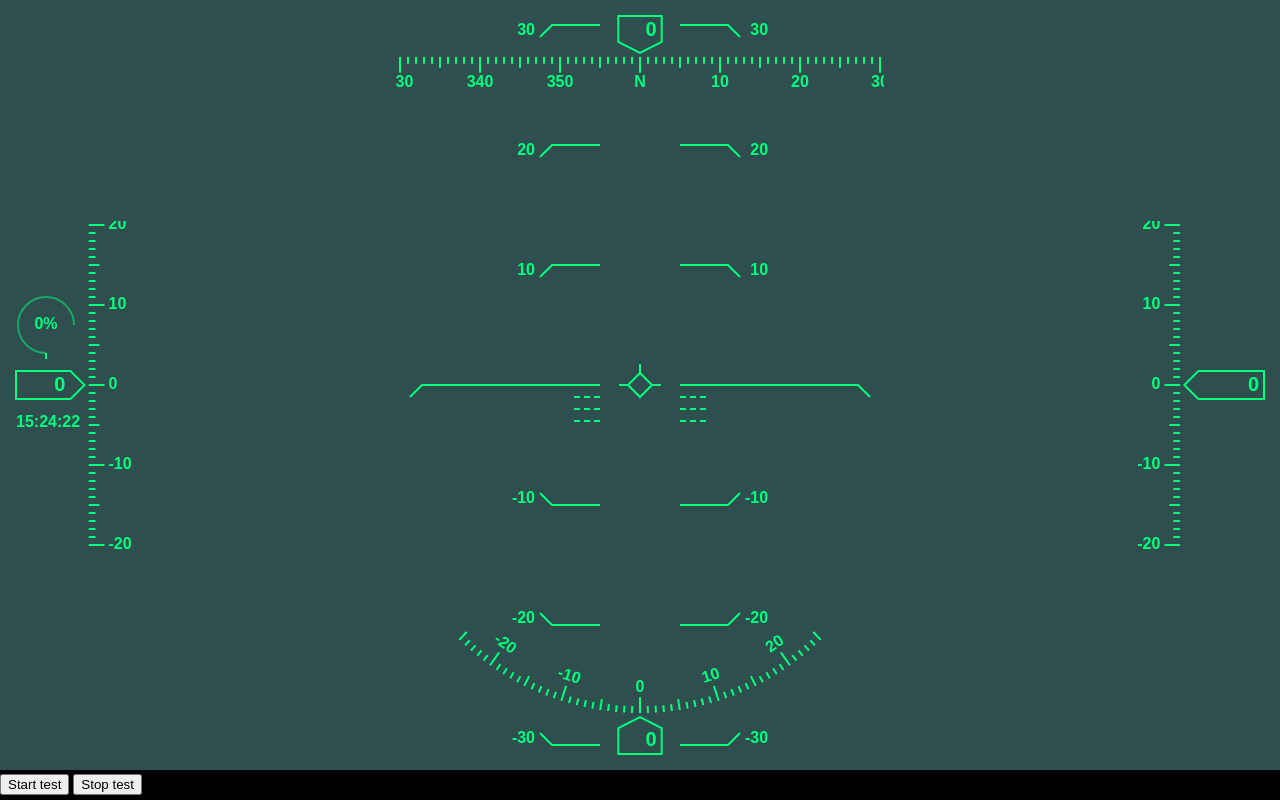
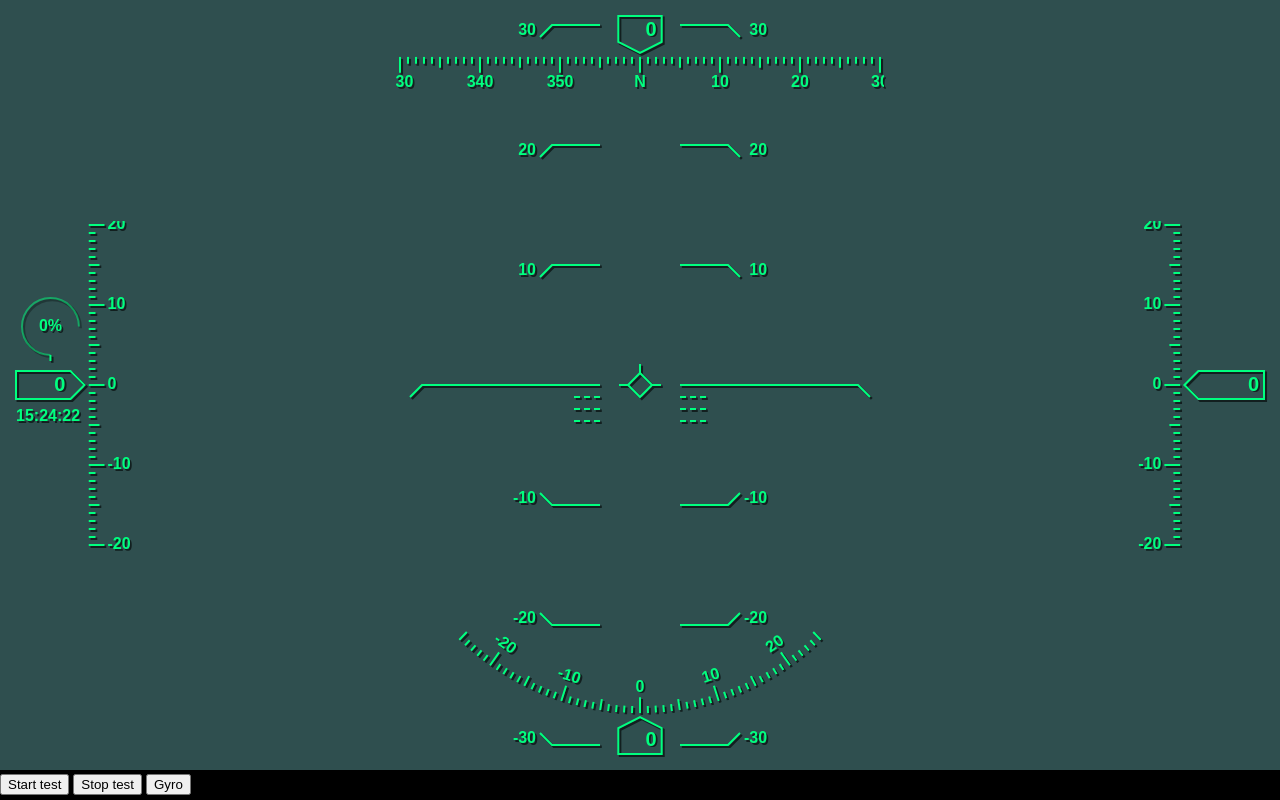
Before and after one commit to SB3NDER/simple-hud, a plain HTML site: page index.html in a window 1280 px wide. Drawn offline with Linux system fonts and the light colour scheme.

Commit message:
optimization, shadow, gyro
performance optimization.

added:
gyroscope test to the example page,
shadow, font scale setting.

Refactor:
class fields to class objects.

```diff
--- a/hud.js
+++ b/hud.js
@@ -5,37 +5,61 @@ class HUD {
 		this.canvas = node;
 		this.ctx = this.canvas.getContext('2d');
 
+		this.running = false;
+
+		// default sizes
 		this.canvas.width = 1280;
 		this.canvas.height = 720;
 
-		this.flightPitch = 0;
-		this.flightHeading = 0;
+		this.data = {
+			pitch: 0,
+			roll: 0,
+			heading: 0,
+			flight: {
+				pitch: 0,
+				heading: 0,
+			},
+			speed: 0,
+			altitude: 0,
+			throtle: 0,
+		};
 
-		this.pitch = 0;
-		this.roll = 0;
-		this.heading = 0;
+		this.settings = {
+			pixelPerDeg: null, // pixel per degree
+			pixelPerRad: null, // pixels per radiant
+			set setPixelPerDeg(val) {
+				this.pixelPerDeg = val;
+				this.pixelPerRad = val * (180 / Math.PI);
+			},
+			set setPixelPerRad(val) {
+				this.pixelPerRad = val;
+				this.pixelPerDeg = val * (Math.PI / 180);
+			},
+			uncagedMode: false, // align pitch ladders to flight path
+			exactRollRadius: false,
+			timezone: undefined, // default local time, ex. 'America/Los_Angeles' or 'Asia/Tokyo'
+		};
 
-		this.speed = 0;
-		this.altitude = 0;
+		// set both the degree and radiant variant
+		this.settings.setPixelPerDeg = 12;
 
-		this.throtle = 0;
-
-		this.pixelPerDegree = 12;
-		this.uncagedMode = false; // align pitch ladders to flight path
-		this.exactRollRadius = false;
-
-		this.timezone = undefined; // default local time, ex. 'America/Los_Angeles' or 'Asia/Tokyo'
-
-		this.lineWidth = 2;
-		this.color = 'rgba(0, 255, 127, 1)';
-
-		// font
-		this.fontStyle = 'normal';
-		this.fontVariant = 'normal';
-		this.fontWeight = 'bold';
-		this.fontFamily = 'Arial';
-
-		this.running = false;
+		this.style = {
+			lineWidth: 2,
+			color: 'rgba(0, 255, 127, 1)',
+			font: {
+				style: 'normal',
+				variant: 'normal',
+				weight: 'bold',
+				family: 'Arial',
+				scale: 1,
+			},
+			hasShadow: true,
+			shadow: {
+				lineWidth: 2.5,
+				color: 'rgba(0, 0, 0, 0.6)',
+				offset: 1.8,
+			},
+		};
 	}
 
 	start() {
@@ -50,88 +74,109 @@ class HUD {
 	}
 
 	draw = () => {
-		this.canvas.width = this.canvas.clientWidth; // clear canvas
+		if (
+			this.canvas.width == this.canvas.clientWidth &&
+			this.canvas.height == this.canvas.clientHeight
+		) {
+			// no size changes
+
+			// clear canvas
+			this.ctx.clearRect(0, 0, this.canvas.width, this.canvas.height); // faster?
+		} else {
+			// clear and resize the canvas
+			this.canvas.width = this.canvas.clientWidth;
 			this.canvas.height = this.canvas.clientHeight;
+		}
 
 		if (!this.running) {
 			return;
 		}
 
-		this.ctx.lineWidth = this.lineWidth;
-		this.ctx.strokeStyle = this.color;
-		this.ctx.fillStyle = this.color;
-
-		//this.ctx.clearRect(0, 0, this.canvas.width, this.canvas.height); // clear canvas
+		//set the attributes
+		this.ctx.lineWidth = this.style.lineWidth;
+		this.ctx.strokeStyle = this.style.color;
+		this.ctx.fillStyle = this.style.color;
 
 		// dynamic ui
 
-		this.ctx.save();
 		this.ctx.translate(this.canvas.width / 2, this.canvas.height / 2); // center coordinate
-		var pixelPerRad = this.pixelPerDegree * (180 / Math.PI); // pixels per radiant
 
 		// flight path
+		this.drawWithShadow(() => {
 			this.drawFlightPath(
-			this.flightHeading * pixelPerRad,
-			-(this.flightPitch * pixelPerRad)
+				this.data.flight.heading * this.settings.pixelPerRad,
+				-(this.data.flight.pitch * this.settings.pixelPerRad)
 			);
+		});
 
 		// pitch
 
-		if (this.uncagedMode) {
+		if (this.settings.uncagedMode) {
 			// align pitch ladders to flight path
 			this.ctx.translate(
-				pixelPerRad *
-					(this.flightHeading - this.flightPitch * Math.tan(this.roll)),
+				this.settings.pixelPerRad *
+					(this.data.flight.heading -
+						this.data.flight.pitch * Math.tan(this.data.roll)),
 				0
 			);
 		}
 
-		this.ctx.rotate(this.roll); // ladders roll transformation
-		this.ctx.translate(0, this.pitch * pixelPerRad); // ladders pitch transformation
+		// ladders
+		this.drawWithShadow(() => {
+			this.ctx.rotate(this.data.roll); // ladders roll transformation
+			this.ctx.translate(0, this.data.pitch * this.settings.pixelPerRad); // ladders pitch transformation
 
 			this.drawHorizonLadder(0, 0); // artificial horizon ladder
 
 			var pitchDegStep = 10;
 
 			// top ladders
-		for (let deg = pitchDegStep; deg < 90 && deg > -90; deg += pitchDegStep) {
-			this.drawPitchLadder(0, -(deg * this.pixelPerDegree), deg);
+			for (let deg = pitchDegStep; deg <= 90; deg += pitchDegStep) {
+				this.drawPitchLadder(0, -(deg * this.settings.pixelPerDeg), deg);
 			}
 
 			// bottom ladders
-		for (let deg = -pitchDegStep; deg > -90; deg -= pitchDegStep) {
-			this.drawPitchLadder(0, -(deg * this.pixelPerDegree), deg);
+			for (let deg = -pitchDegStep; deg >= -90; deg -= pitchDegStep) {
+				this.drawPitchLadder(0, -(deg * this.settings.pixelPerDeg), deg);
 			}
-		this.ctx.restore();
+		});
+		this.ctx.setTransform(1, 0, 0, 1, 0, 0); // reset trasformation
 
 		// fixed ui
 
 		var border = 16;
 
 		// speed
+		this.drawWithShadow(() => {
 			this.drawVerticalScale(
 				border,
 				this.canvas.height / 2,
-			this.speed,
+				this.data.speed,
 				'9999',
 				41,
 				false
 			);
+		});
 
 		// altitude
+		this.drawWithShadow(() => {
 			this.drawVerticalScale(
 				this.canvas.width - border,
 				this.canvas.height / 2,
-			this.altitude,
+				this.data.altitude,
 				'99999',
 				41,
 				true
 			);
+		});
 
 		// heading
+		this.drawWithShadow(() => {
 			this.drawHeading(this.canvas.width / 2, border, 61, false);
+		});
 
 		// roll
+		this.drawWithShadow(() => {
 			this.drawRoll(
 				this.canvas.width / 2,
 				this.canvas.height - border,
@@ -139,31 +184,61 @@ class HUD {
 				260,
 				true
 			);
+		});
+
+		// others
+		this.drawWithShadow(() => {
+			// hard coded from drawVerticalScale()
+			var yDif = 20 * this.style.font.scale + 4;
 
 			// throtle
-		this.drawThrotle(border + 30, this.canvas.height / 2 - 60);
+			this.drawThrotle(border, this.canvas.height / 2 - yDif);
 
 			// time
-		this.drawTime(border, this.canvas.height / 2 + 30);
+			this.drawTime(border, this.canvas.height / 2 + yDif);
+		});
 
 		requestAnimationFrame(this.draw);
 	};
 
-	setFont(size) {
+	setFont(size, unit) {
 		this.ctx.font =
-			this.fontStyle +
+			this.style.font.style +
 			' ' +
-			this.fontVariant +
+			this.style.font.variant +
 			' ' +
-			this.fontWeight +
+			this.style.font.weight +
 			' ' +
 			size +
+			unit +
 			' ' +
-			this.fontFamily;
+			this.style.font.family;
+	}
+
+	setFontScale(size, unit) {
+		size *= this.style.font.scale;
+		this.setFont(size, unit);
+	}
+
+	drawWithShadow(drawCall) {
+		if (this.style.hasShadow) {
+			this.ctx.save();
+
+			// set attributes
+			this.ctx.lineWidth = this.style.shadow.lineWidth;
+			this.ctx.strokeStyle = this.style.shadow.color;
+			this.ctx.fillStyle = this.style.shadow.color;
+
+			this.ctx.translate(this.style.shadow.offset, this.style.shadow.offset);
+			drawCall();
+
+			this.ctx.restore();
+		}
+
+		drawCall();
 	}
 
 	drawFlightPath(x, y) {
-		this.ctx.save();
 		this.ctx.translate(x, y);
 
 		var r = 12;
@@ -193,106 +268,100 @@ class HUD {
 
 		this.ctx.stroke();
 
-		this.ctx.restore();
+		this.ctx.translate(-x, -y);
 	}
 
 	drawHorizonLadder(x, y) {
-		this.ctx.save();
 		this.ctx.translate(x, y);
 
 		var length = 460; // total length
 		var space = 80; // space betweens
 		var q = 12;
 
+		this.ctx.beginPath();
+
 		// right
-		this.ctx.beginPath();
 		this.ctx.moveTo(space / 2, 0);
 		this.ctx.lineTo(length / 2 - q, 0);
 		this.ctx.lineTo(length / 2, q);
-		this.ctx.stroke();
 
 		// left
-		this.ctx.beginPath();
 		this.ctx.moveTo(-space / 2, 0);
 		this.ctx.lineTo(-(length / 2 - q), 0);
 		this.ctx.lineTo(-length / 2, q);
+
 		this.ctx.stroke();
 
 		// -1, -2 and -3 degrees pitch
-		this.ctx.save();
 
 		this.ctx.setLineDash([6, 4]);
 
 		var length = 26;
 
+		this.ctx.beginPath();
 		for (let i = 0; i < 3; i++) {
-			this.ctx.translate(0, this.pixelPerDegree);
+			this.ctx.translate(0, this.settings.pixelPerDeg);
 
 			// right
-			this.ctx.beginPath();
 			this.ctx.moveTo(space / 2, 0);
 			this.ctx.lineTo(space / 2 + length, 0);
+
+			// left
+			this.ctx.moveTo(-space / 2, y);
+			this.ctx.lineTo(-(space / 2 + length), 0);
+		}
 		this.ctx.stroke();
 
-			// left
-			this.ctx.beginPath();
-			this.ctx.moveTo(-space / 2, 0);
-			this.ctx.lineTo(-(space / 2 + length), 0);
-			this.ctx.stroke();
-		}
-		this.ctx.restore();
-
-		this.ctx.restore();
+		this.ctx.setLineDash([]);
+		this.ctx.translate(-x, -y - 3 * this.settings.pixelPerDeg);
 	}
 
-	drawPitchLadder(x, y, angle) {
-		this.ctx.save();
+	drawPitchLadder(x, y, value) {
 		this.ctx.translate(x, y);
 
 		var length = 200; // total length
 		var space = 80; // space betweens
 		var q = 12;
 
+		this.ctx.beginPath();
+
 		// right ladder
-		this.ctx.beginPath();
 		this.ctx.moveTo(space / 2, 0);
 		this.ctx.lineTo(length / 2 - q, 0);
-		this.ctx.lineTo(length / 2, angle > 0 ? q : -q);
+		this.ctx.lineTo(length / 2, value > 0 ? q : -q);
+
+		// left ladder
+		this.ctx.moveTo(-space / 2, 0);
+		this.ctx.lineTo(-(length / 2 - q), 0);
+		this.ctx.lineTo(-length / 2, value > 0 ? q : -q);
+
 		this.ctx.stroke();
 
-		// left ladder
-		this.ctx.beginPath();
-		this.ctx.moveTo(-space / 2, 0);
-		this.ctx.lineTo(-(length / 2 - q), 0);
-		this.ctx.lineTo(-length / 2, angle > 0 ? q : -q);
-		this.ctx.stroke();
+		this.setFontScale(16, 'px');
+		this.ctx.textAlign = 'right';
+		this.ctx.textBaseline = 'middle';
+
+		var textBorder = 4;
+		var textWidth = this.ctx.measureText('-90').width;
 
 		// right text
-		this.setFont('16px');
-
-		var textBorder = 5;
-		var textWidth = this.ctx.measureText('-90').width;
-
-		this.ctx.textAlign = 'right';
-		this.ctx.textBaseline = 'middle';
 		this.ctx.fillText(
-			angle,
+			value,
 			length / 2 + textBorder + textWidth,
-			angle > 0 ? q / 2 : -q / 2
+			value > 0 ? q / 2 : -q / 2
 		);
 
 		// left text
-		this.ctx.textBaseline = 'middle';
 		this.ctx.fillText(
-			angle,
+			value,
 			-(length / 2 + textBorder),
-			angle > 0 ? q / 2 : -q / 2
+			value > 0 ? q / 2 : -q / 2
 		);
 
-		this.ctx.restore();
+		this.ctx.translate(-x, -y);
 	}
 
-	drawVerticalScale(x, y, value, placeHolder, stepRange = 41, right = false) {
+	drawVerticalScale(x, y, value, exampleValue, stepRange, right) {
 		this.ctx.save();
 		this.ctx.translate(x, y);
 
@@ -302,12 +371,12 @@ class HUD {
 		}
 
 		// value indicator
-		var fontSize = 20;
-		this.setFont(fontSize + 'px');
+		var fontSize = 20 * this.style.font.scale;
+		this.setFont(fontSize, 'px');
 
 		var textSideBorder = 5;
 		var textTopBorder = 4;
-		var textWidth = this.ctx.measureText(placeHolder).width;
+		var textWidth = this.ctx.measureText(exampleValue).width;
 
 		var height = fontSize + 2 * textTopBorder;
 		var length = textSideBorder * 2 + textWidth + height / 2; // total length
@@ -332,29 +401,28 @@ class HUD {
 		);
 
 		// scale |----I----|----I----|----I----|
-		fontSize = 16;
-		this.setFont(fontSize + 'px');
-		var textBorder = 4;
+		fontSize = 16 * this.style.font.scale;
+		this.setFont(fontSize, 'px');
+		var textBorder = 3;
 
-		var border = 3;
+		var border = 4;
 
 		var stepWidth = 8;
 		var stepLength = [16, 11, 7];
 
-		this.ctx.textAlign = right ? 'right' : 'left';
-		this.ctx.textBaseline = 'middle';
+		if (!right) this.ctx.textAlign = 'left';
 
-		this.ctx.translate(
-			mf * (length + Math.ceil(this.lineWidth / 2) + border),
-			0
-		); // border
+		// space from value indicator
+		this.ctx.translate(mf * (length + border), 0);
 
+		// visible step range clip
 		this.ctx.rect(
 			0,
 			-((stepRange * stepWidth) / 2),
-			mf * 100,
+			// prettier-ignore
+			mf * (stepLength[0] + 2 * textBorder + this.ctx.measureText(exampleValue + '9').width), // (step + 2*textBorder + textWidth)
 			stepRange * stepWidth
-		); // visible step range clip
+		);
 		this.ctx.clip();
 
 		var stepMargin = 5; // top and bottom extra steps
@@ -364,12 +432,12 @@ class HUD {
 
 		this.ctx.translate(0, (stepZeroOffset + stepOffset) * stepWidth); // translate to start position
 
+		this.ctx.beginPath();
 		for (
 			let i = -stepZeroOffset + stepValueOffset;
 			i < stepZeroOffset + stepValueOffset;
 			i++
 		) {
-			this.ctx.beginPath();
 			this.ctx.moveTo(0, 0);
 			switch (Math.abs(i) % 10) {
 				case 0:
@@ -388,15 +456,15 @@ class HUD {
 					this.ctx.lineTo(mf * stepLength[2], 0);
 					break;
 			}
-			this.ctx.stroke();
 
 			this.ctx.translate(0, -stepWidth);
 		}
+		this.ctx.stroke();
 
 		this.ctx.restore();
 	}
 
-	drawHeading(x, y, stepRange = 41, bottom = false) {
+	drawHeading(x, y, stepRange, bottom) {
 		this.ctx.save();
 		this.ctx.translate(x, y);
 
@@ -406,10 +474,10 @@ class HUD {
 		}
 
 		// value indicator
-		var value = this.heading * (180 / Math.PI);
+		var value = this.data.heading * (180 / Math.PI);
 
-		var fontSize = 20;
-		this.setFont(fontSize + 'px');
+		var fontSize = 20 * this.style.font.scale;
+		this.setFont(fontSize, 'px');
 
 		var textSideBorder = 5;
 		var textTopBorder = 4;
@@ -438,26 +506,26 @@ class HUD {
 		);
 
 		// scale |----I----|----N----|----I----|
-		fontSize = 16;
-		this.setFont(fontSize + 'px');
-		var textBorder = 4;
+		fontSize = 16 * this.style.font.scale;
+		this.setFont(fontSize, 'px');
+		var textBorder = 2;
 
-		var border = 3;
+		var border = 4;
 
 		var stepWidth = 8;
 		var stepLength = [16, 11, 7];
 
 		this.ctx.textAlign = 'center';
-		this.ctx.textBaseline = 'middle';
 
-		this.ctx.translate(0, mf * (height + textBorder)); // border
+		// space from value indicator
+		this.ctx.translate(0, mf * (height + border));
 
 		// visible step range clips
 		this.ctx.rect(
 			(-stepRange * stepWidth) / 2,
 			0,
 			stepWidth * stepRange,
-			mf * 100
+			mf * (stepLength[0] + 2 * textBorder + fontSize)
 		);
 		this.ctx.clip();
 
@@ -468,6 +536,7 @@ class HUD {
 
 		this.ctx.translate(-(stepZeroOffset + stepOffset) * stepWidth, 0); // translate to start position
 
+		this.ctx.beginPath();
 		for (
 			let i = -stepZeroOffset + stepValueOffset;
 			i < stepZeroOffset + stepValueOffset;
@@ -475,7 +544,6 @@ class HUD {
 		) {
 			let posI = Math.abs(i);
 
-			this.ctx.beginPath();
 			this.ctx.moveTo(0, 0);
 			switch (
 				posI % 10 // steps
@@ -492,7 +560,6 @@ class HUD {
 					this.ctx.lineTo(0, mf * stepLength[2]);
 					break;
 			}
-			this.ctx.stroke();
 
 			if (posI % 90 == 0 || posI % 45 == 0 || posI % 10 == 0) {
 				switch (
@@ -542,17 +609,18 @@ class HUD {
 				this.ctx.fillText(
 					text,
 					0,
-					mf * (stepLength[0] + (textBorder + fontSize) / 2)
+					mf * (stepLength[0] + textBorder + fontSize / 2)
 				);
 			}
 
 			this.ctx.translate(stepWidth, 0);
 		}
+		this.ctx.stroke();
 
 		this.ctx.restore();
 	}
 
-	drawRoll(x, y, stepRange = 41, radius = 240, bottom = true) {
+	drawRoll(x, y, stepRange, radius, bottom) {
 		this.ctx.save();
 		this.ctx.translate(x, y);
 
@@ -562,10 +630,10 @@ class HUD {
 		}
 
 		// value indicator
-		var value = this.roll * (180 / Math.PI);
+		var value = this.data.roll * (180 / Math.PI);
 
-		var fontSize = 20;
-		this.setFont(fontSize + 'px');
+		var fontSize = 20 * this.style.font.scale;
+		this.setFont(fontSize, 'px');
 
 		var textSideBorder = 5;
 		var textTopBorder = 4;
@@ -594,26 +662,26 @@ class HUD {
 		);
 
 		// scale | _.i---|-''I''-|---i._ |
-		fontSize = 16;
-		this.setFont(fontSize + 'px');
-		var textBorder = 4;
+		fontSize = 16 * this.style.font.scale;
+		this.setFont(fontSize, 'px');
+		var textBorder = 2;
 
-		var border = 3;
+		var border = 4;
 
 		var stepWidth = 8;
 		var stepLength = [16, 11, 7];
 
 		this.ctx.textAlign = 'center';
-		this.ctx.textBaseline = 'middle';
 
-		this.ctx.translate(0, mf * (height + textBorder)); // border
+		// space from value indicator
+		this.ctx.translate(0, mf * (height + border));
 
-		if (this.exactRollRadius) {
+		if (this.settings.exactRollRadius) {
 			// exact dynamic radius (half canvas - border - value indicator)
 			radius =
 				this.canvas.height / 2 -
 				(bottom ? this.canvas.height - y : y) -
-				(height + textBorder);
+				(height + border);
 		}
 
 		if (radius < 0) {
@@ -643,18 +711,17 @@ class HUD {
 		var stepValueOffset = Math.floor(value); // 35.5 -> 35
 		var stepOffset = value - stepValueOffset; // 35.5 -> 0.5
 
+		this.ctx.beginPath();
 		for (
 			let i = -stepZeroOffset + stepValueOffset;
 			i < stepZeroOffset + stepValueOffset;
 			i++
 		) {
-			this.ctx.save();
 			this.ctx.rotate(
 				(mf * -(stepValueOffset - i + stepOffset) * stepWidth) / radius
 			);
 			this.ctx.translate(0, mf * -radius); // bottom of steps
 
-			this.ctx.beginPath();
 			this.ctx.moveTo(0, 0);
 			switch (
 				Math.abs(i) % 10 // steps
@@ -673,7 +740,7 @@ class HUD {
 					this.ctx.fillText(
 						text,
 						0,
-						mf * (stepLength[0] + (textBorder + fontSize) / 2)
+						mf * (stepLength[0] + textBorder + fontSize / 2)
 					);
 					break;
 
@@ -685,50 +752,59 @@ class HUD {
 					this.ctx.lineTo(0, mf * stepLength[2]);
 					break;
 			}
+
+			this.ctx.translate(0, mf * radius); // center of rotation
+			this.ctx.rotate(
+				(mf * (stepValueOffset - i + stepOffset) * stepWidth) / radius
+			);
+		}
 		this.ctx.stroke();
 
 		this.ctx.restore();
 	}
 
-		this.ctx.restore();
-	}
-
 	drawThrotle(x, y) {
-		this.ctx.save();
-		this.ctx.translate(x, y);
-
-		this.setFont('16px');
+		this.setFontScale(16, 'px');
 		this.ctx.textAlign = 'center';
 		this.ctx.textBaseline = 'middle';
 
-		this.ctx.fillText(Math.round(this.throtle * 100) + '%', 0, 0);
-
-		var radius = 28;
+		var border = 8;
 		var indexLenght = 6;
 		var range = 1.5 * Math.PI;
-		var start = (1 / 2) * Math.PI;
+		var start = 0.5 * Math.PI;
+
+		var radius = this.ctx.measureText('100%').width / 2 + border;
+		var angle = start + range * this.data.throtle;
+
+		var trX = x + radius + indexLenght;
+		var trY = y - radius - indexLenght;
+		this.ctx.translate(trX, trY);
+
+		this.ctx.fillText(Math.round(this.data.throtle * 100) + '%', 0, 0);
 
 		this.ctx.beginPath();
-		this.ctx.arc(0, 0, radius, start, start + range * this.throtle);
+		this.ctx.arc(0, 0, radius, start, angle);
 		this.ctx.lineTo(
-			(radius + indexLenght) * Math.cos(start + range * this.throtle),
-			(radius + indexLenght) * Math.sin(start + range * this.throtle)
+			(radius + indexLenght) * Math.cos(angle),
+			(radius + indexLenght) * Math.sin(angle)
 		);
 		this.ctx.stroke();
 
+		this.ctx.globalAlpha = 0.5;
+
 		this.ctx.beginPath();
-		this.ctx.globalAlpha = 0.5;
-		this.ctx.arc(0, 0, radius, start + range * this.throtle, start + range);
+		this.ctx.arc(0, 0, radius, angle, start + range);
 		this.ctx.stroke();
 
-		this.ctx.restore();
+		this.ctx.globalAlpha = 1;
+
+		this.ctx.translate(-trX, -trY);
 	}
 
 	drawTime(x, y) {
-		this.ctx.save();
 		this.ctx.translate(x, y);
 
-		this.setFont('16px');
+		this.setFontScale(16, 'px');
 		this.ctx.textAlign = 'left';
 		this.ctx.textBaseline = 'top';
 
@@ -736,7 +812,7 @@ class HUD {
 
 		this.ctx.fillText(
 			now.toLocaleTimeString(undefined, {
-				timeZone: this.timezone,
+				timeZone: this.settings.timezone,
 				hour12: false,
 				hourCycle: 'h23',
 				hour: '2-digit',
@@ -747,6 +823,6 @@ class HUD {
 			0
 		);
 
-		this.ctx.restore();
+		this.ctx.translate(-x, -y);
 	}
 }
--- a/index.html
+++ b/index.html
@@ -41,16 +41,18 @@
 				interval: undefined,
 				start: () => {
 					this.interval = setInterval(() => {
-						hud.heading = test.variables.heading * (Math.PI / 180);
-						hud.pitch = test.variables.pitch * (Math.PI / 180);
-						hud.roll = test.variables.roll * (Math.PI / 180);
+						hud.data.heading = test.variables.heading * (Math.PI / 180);
+						hud.data.pitch = test.variables.pitch * (Math.PI / 180);
+						hud.data.roll = test.variables.roll * (Math.PI / 180);
 
-						hud.speed = test.variables.speed;
-						hud.altitude = test.variables.altitude;
-						hud.throtle = test.variables.throtle;
+						hud.data.speed = test.variables.speed;
+						hud.data.altitude = test.variables.altitude;
+						hud.data.throtle = test.variables.throtle;
 
-						hud.flightPitch = test.variables.flightPitch * (Math.PI / 180);
-						hud.flightHeading = test.variables.flightHeading * (Math.PI / 180);
+						hud.data.flight.hitch =
+							test.variables.flightPitch * (Math.PI / 180);
+						hud.data.flight.heading =
+							test.variables.flightHeading * (Math.PI / 180);
 
 						test.variables.heading += 0.05;
 						if (test.variables.heading >= 360) test.variables.heading = 0;
@@ -79,10 +81,25 @@
 				stop: () => {
 					clearInterval(this.interval);
 				},
+				gyro: () => {
+					if (window.DeviceOrientationEvent) {
+						// browser supports DeviceOrientation
+						window.addEventListener(
+							'deviceorientation',
+							(event) => {
+								hud.data.pitch = event.beta * (Math.PI / 180) - 0.5 * Math.PI;
+								hud.data.roll = -event.gamma * (Math.PI / 180);
+								hud.data.heading = event.alpha * (Math.PI / 180);
+							},
+							true
+						);
+					}
+				},
 			};
 		</script>
 
 		<button type="button" onclick="test.start();">Start test</button>
 		<button type="button" onclick="test.stop();">Stop test</button>
+		<button type="button" onclick="test.gyro();">Gyro</button>
 	</body>
 </html>
```
Lines whose indentation alone changed are shown as unchanged.
